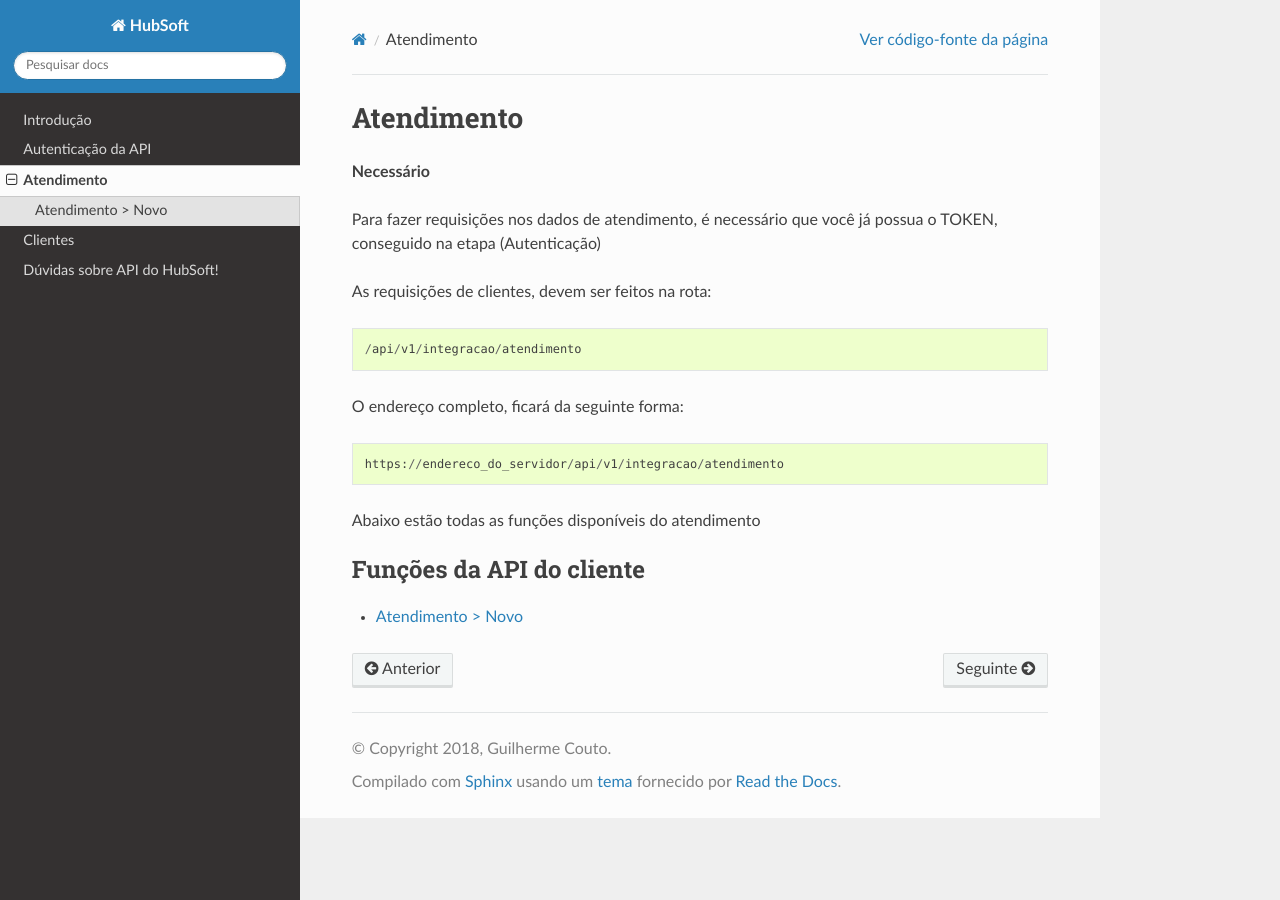
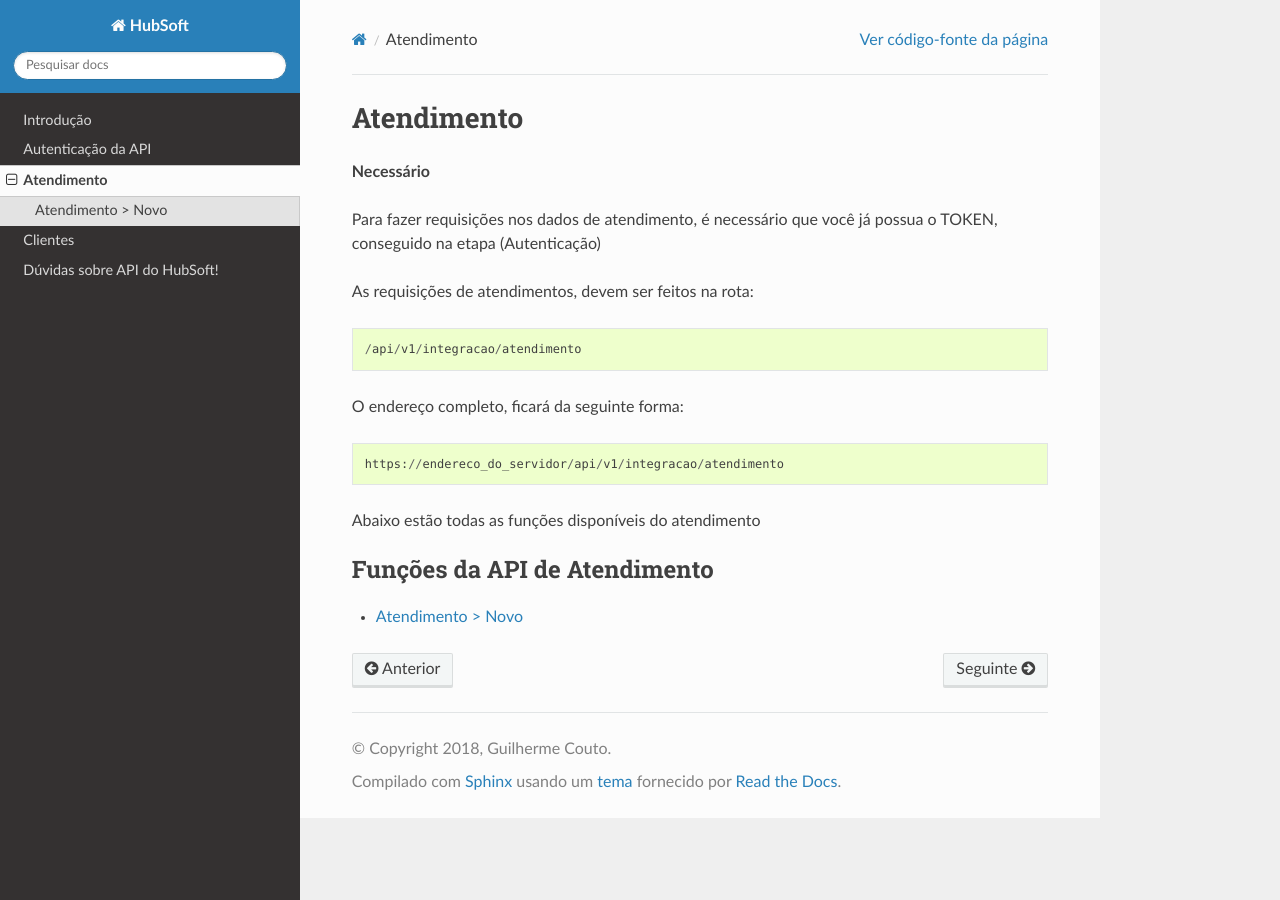
Before and after one commit to hubsoftbrasil/api, a Sphinx documentation site: the page built from docs/source/atendimento/index.rst, in a window 1280 px wide. Built offline with Sphinx 7.4.7 and the Read the Docs theme 2.0.0, drawn with Linux system fonts in a browser that asks for light colours.

Commit message:
Adicionando documentacao de atendimento

```diff
--- a/docs/source/atendimento/index.rst
+++ b/docs/source/atendimento/index.rst
@@ -5,7 +5,7 @@ Atendimento
 
 Para fazer requisições nos dados de atendimento, é necessário que você já possua o TOKEN, conseguido na etapa (Autenticação)
 
-As requisições de clientes, devem ser feitos na rota::
+As requisições de atendimentos, devem ser feitos na rota::
 
 	/api/v1/integracao/atendimento
 
@@ -16,6 +16,6 @@ O endereço completo, ficará da seguinte forma::
 Abaixo estão todas as funções disponíveis do atendimento
 
 .. toctree::
-    :caption: Funções da API do cliente
+    :caption: Funções da API de Atendimento
 
     novo
```
